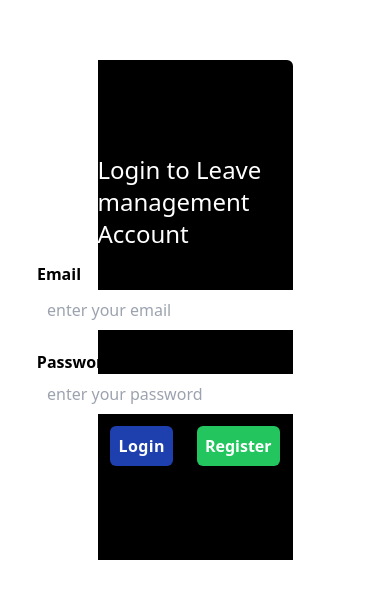
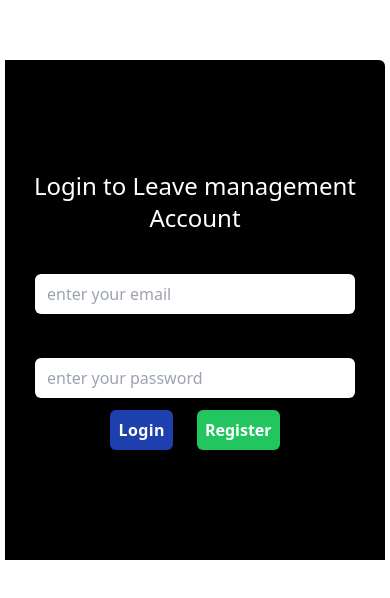
Before and after one commit to Rankshow/rebrand-leave-management-sys, a React (Vite) app: page / in a window 390 px wide. Shown: the part 112-710 px from the top of the page. Built offline with nearby package versions, Linux system fonts and the light colour scheme.

Commit message:
added responsive login page

```diff
--- a/src/Login/login.jsx
+++ b/src/Login/login.jsx
@@ -90,7 +90,7 @@ const Login = ({ setIsAuthenticated }) => {
   // rendering to the Dom
   return (
     <div className=" max-w-3xl h-screen flex items-center justify-center mx-auto">
-      <form className="w-[50vw] shadow-slate-800 rounded-se-md flex justify-center flex-col items-center h-[500px] bg-black">
+      <form className="md:w-[50vw] w-[380px] text-center shadow-slate-800 rounded-se-md flex justify-center flex-col items-center h-[500px] bg-black">
         <h1 className="text-2xl md:text-2xl font-medium text-white mb-3">
           Login to Leave management Account
         </h1>
```
